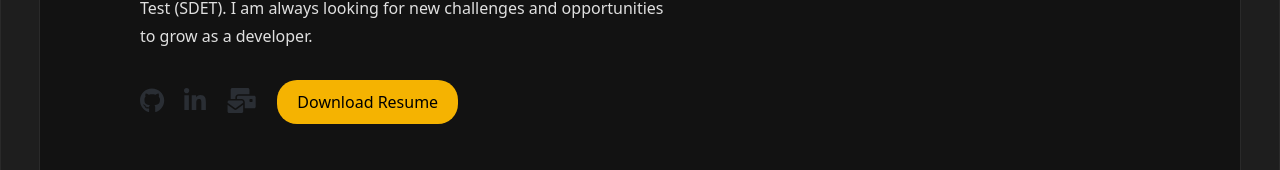
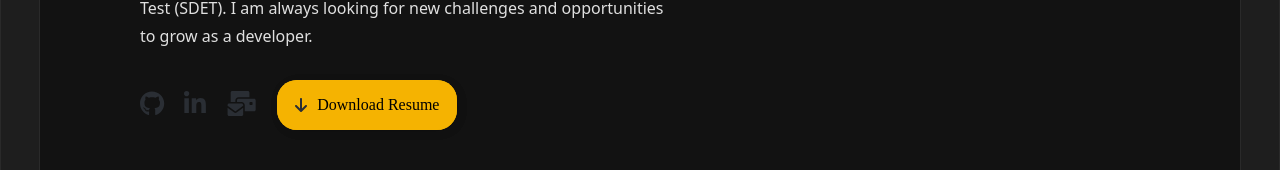
Before and after one commit to Nyx09/portofolio-react, a React (Create React App) app: page / in a window 1280 px wide. Shown: the part 574-744 px from the top of the page. Built offline with nearby package versions, Linux system fonts and the light colour scheme.

Commit message:
improvement button download

```diff
--- a/src/page/homepage.jsx
+++ b/src/page/homepage.jsx
@@ -110,15 +110,22 @@ const Homepage = () => {
                                 <FontAwesomeIcon icon={faMailBulk} className="homepage-social-icon" />
                             </a>
                             <div className="homepage-btn-download">
-                            <a
-                                href="/resume.pdf"
-                                download="Nelvin_Lee_Resume.pdf"
-                            >
-                                <button className="download-button">
-                                    Download Resume
-                                </button>
-                            </a>
-                        </div>
+                                <a href="/resume.pdf" download="Nelvin_Lee_Resume.pdf">
+                                    <button className="homepage-btn-download">
+                                         <div style={{ display: 'flex', alignItems: 'center', color:'#2A2E34' }}>
+                                            <svg
+                                            className="homepage-btn-icon-svg"
+                                            viewBox="0 0 384 512"
+                                            height="1em"
+                                            xmlns="http://www.w3.org/2000/svg"
+                                            >
+                                            <path d="M169.4 470.6c12.5 12.5 32.8 12.5 45.3 0l160-160c12.5-12.5 12.5-32.8 0-45.3s-32.8-12.5-45.3 0L224 370.8 224 64c0-17.7-14.3-32-32-32s-32 14.3-32 32l0 306.7L54.6 265.4c-12.5-12.5-32.8-12.5-45.3 0s-12.5 32.8 0 45.3l160 160z"></path>
+                                            </svg>
+                                <span className="homepage-btn-text" style={{ marginLeft: '10px', color: "black", fontFamily:"Heebo"}}>Download Resume</span>
+                            </div>
+                                     </button>
+                                </a>
+                            </div>
                         </div>
                         <div className="homepage-projects">
                             <AllProjects />
--- a/src/page/styles/homepage.css
+++ b/src/page/styles/homepage.css
@@ -138,19 +138,59 @@
 	}
 
 }
-.download-button {
-	background-color:var(--tertiary-color);
-	font:var(--primary-font) ;
-	color: white;
-	padding: 10px 20px;
+/* From Uiverse.io by vinodjangid07 */
+.homepage-btn-download {
+	width: 180px;
+	height: 50px;
 	border: none;
 	border-radius: 20px;
-	color: black;
-	font-size: 16px;
+	background-color: #F5B301;
+	display: flex;
+	flex-direction: column;
+	align-items: center;
+	justify-content: center;
 	cursor: pointer;
-	transition: background-color 0.3s ease-in-out;
-}
-.download-button:hover {
-	background-color: #f5f5f6;
-	color: black;
-}
+	position: relative;
+	transition-duration: .3s;
+	box-shadow: 2px 2px 10px rgba(0, 0, 0, 0.11);
+  }
+  .homepage-btn-download{
+	display: flex;
+  }
+  .homepage-btn-icon-svg {
+	fill: #2A2E34;
+  }
+
+  .homepage-btn-download:hover .homepage-btn-text{
+	opacity: 1;
+	transition-duration: .3s;
+	color: #F5B301!important;
+  }
+
+  .homepage-btn-download:hover {
+	background-color: #2A2E34;
+	transition-duration: .3s;
+  }
+
+  .homepage-btn-download:hover .homepage-btn-icon-svg-border {
+	border-bottom: 2px solid rgb(235, 235, 235);
+	border-left: 2px solid rgb(235, 235, 235);
+	border-right: 2px solid rgb(235, 235, 235);
+  }
+
+  .homepage-btn-download:hover .homepage-btn-icon-svg {
+	fill: #F5B301;
+	animation: slide-in-top 0.6s cubic-bezier(0.250, 0.460, 0.450, 0.940) both;
+  }
+
+  @keyframes slide-in-top {
+	0% {
+	  transform: translateY(-10px);
+	  opacity: 0;
+	}
+
+	100% {
+	  transform: translateY(0px);
+	  opacity: 1;
+	}
+  }
```
